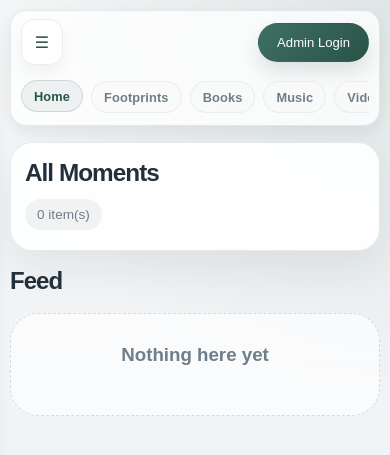
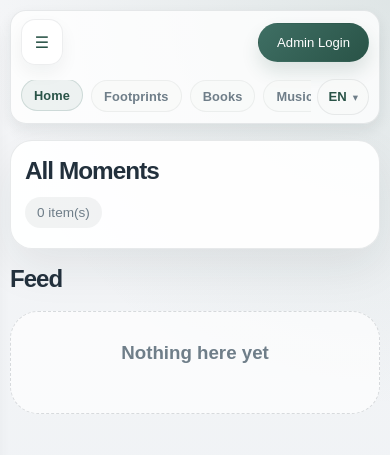
Before and after one commit to ZhehuaZhu/moments-library, a Flask app: page / in a window 390 px wide. Shown: the top 455 px of the page. Run offline with Flask 3, Linux system fonts and the light colour scheme; data that the repository does not hold is empty; parts of the project's set-up code (start-up, migrations or seed data) failed here and were passed over; some libraries are stand-ins or nearby versions.

Commit message:
优化手机端的页面切换呈现

```diff
--- a/app/static/css/modules/layout.css
+++ b/app/static/css/modules/layout.css
@@ -187,6 +187,7 @@ body.is-sidebar-open .sidebar-overlay {
     align-items: center;
     justify-content: space-between;
     gap: 14px;
+    overflow: visible;
     padding: 10px 12px;
     border: 1px solid var(--line);
     border-radius: 20px;
@@ -233,9 +234,15 @@ body.is-sidebar-open .sidebar-overlay {
     display: inline-flex;
     align-items: center;
     gap: 8px;
-    flex-wrap: wrap;
     justify-content: flex-end;
     min-width: 0;
+}
+
+.app-header__quicknav-track {
+    min-width: 0;
+    display: inline-flex;
+    align-items: center;
+    gap: 8px;
 }
 
 .language-switch {
--- a/app/static/css/modules/responsive.css
+++ b/app/static/css/modules/responsive.css
@@ -214,7 +214,7 @@
         padding: 10px 10px 12px;
         border-radius: 18px;
         align-items: center;
-        overflow: hidden;
+        overflow: visible;
         box-shadow: 0 6px 14px rgba(21, 33, 42, 0.08);
         backdrop-filter: none;
     }
@@ -236,17 +236,23 @@
 
     .app-header__quicknav {
         grid-column: 1 / -1;
+        display: grid;
+        grid-template-columns: minmax(0, 1fr) auto;
         width: 100%;
         max-width: 100%;
-        overflow-x: auto;
-        flex-wrap: nowrap;
         margin-inline: 0;
         padding-inline: 0;
-        justify-content: flex-start;
+        align-items: center;
+        gap: 8px;
+    }
+
+    .app-header__quicknav-track {
+        width: 100%;
+        overflow-x: auto;
         padding-bottom: 2px;
     }
 
-    .app-header__quicknav::-webkit-scrollbar {
+    .app-header__quicknav-track::-webkit-scrollbar {
         display: none;
     }
 
@@ -961,6 +967,10 @@
         font-size: 0.8rem;
     }
 
+    .app-header__quicknav {
+        gap: 6px;
+    }
+
     .app-header__compose,
     .app-header__login {
         min-height: 34px;
--- a/app/templates/includes/app_header.html
+++ b/app/templates/includes/app_header.html
@@ -44,6 +44,7 @@
     {% endif %}
     {% if module_labels is defined %}
         <nav class="app-header__quicknav" aria-label="{{ t('nav.quick_navigation') }}">
+            <div class="app-header__quicknav-track">
                 <a
                     class="app-header__quicklink {% if request.endpoint == 'main.index' %}is-active{% endif %}"
                     href="{{ url_for('main.index') }}"
@@ -74,6 +75,7 @@
                 >
                     {{ module_labels.videos }}
                 </a>
+            </div>
             {% set language_switcher_compact = true %}
             {% include "includes/language_switcher.html" %}
         </nav>
```
Lines whose indentation alone changed are shown as unchanged.
